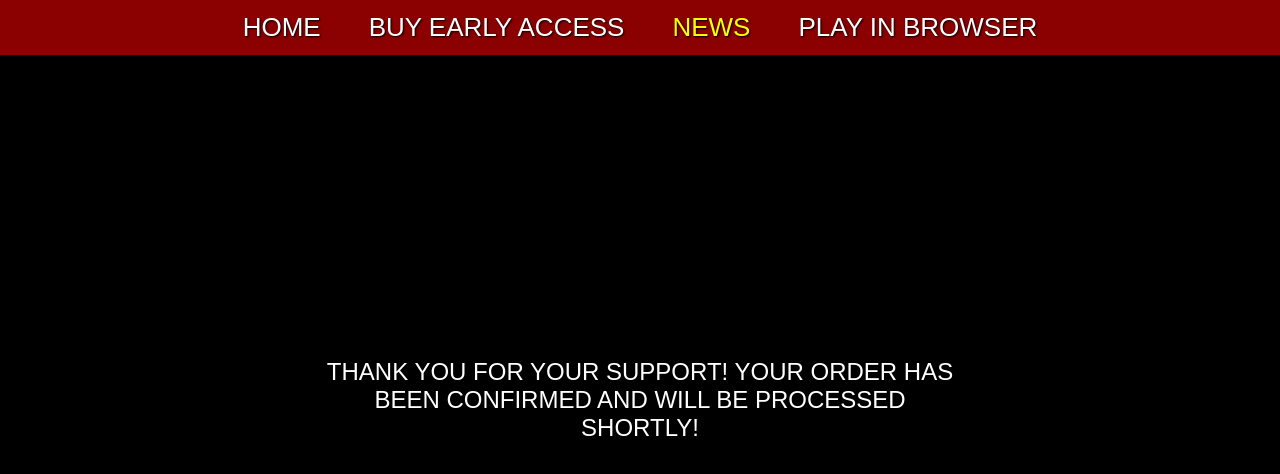
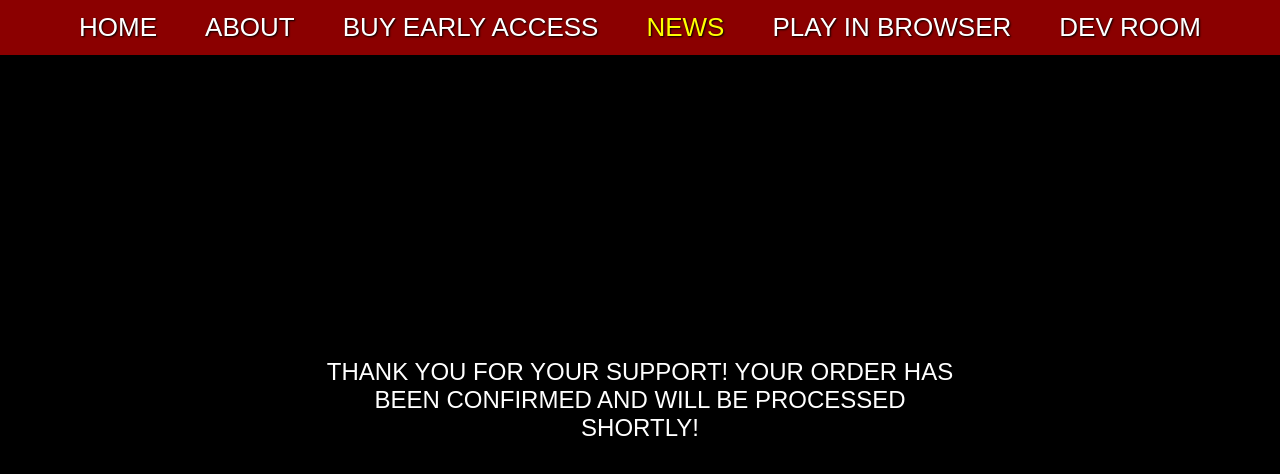
Before and after one commit to gavinoriley/orderconfirm, a plain HTML site: page index.html in a window 1280 px wide. Drawn offline with Linux system fonts and the light colour scheme; a web font is replaced by a local one.

Commit message:
Update index.html

```diff
--- a/index.html
+++ b/index.html
@@ -112,9 +112,11 @@
 <body>
     <nav class="navbar">
         <a href="https://hamachithepsychotickiller.com">HOME</a>
+        <a href="https://hamachithepsychotickiller.com/about/">ABOUT</a>
         <a href="https://store.steampowered.com/app/3355690/Hamachi_the_Psychotic_Killer/" target="_blank">BUY EARLY ACCESS</a>
         <a href="https://store.steampowered.com/news/app/3355690/view/520845543638827040" target="_blank" class="devlog-link">NEWS</a>
         <a href="https://itch.io/embed-upload/13425866?color=333333" target="_blank">PLAY IN BROWSER</a>
+        <a href="https://hamachithepsychotickiller.com/devroom/">DEV ROOM</a>
     </nav>
 
     <div class="welcome-text">THANK YOU FOR YOUR SUPPORT! YOUR ORDER HAS BEEN CONFIRMED AND WILL BE PROCESSED SHORTLY!</div>
```
